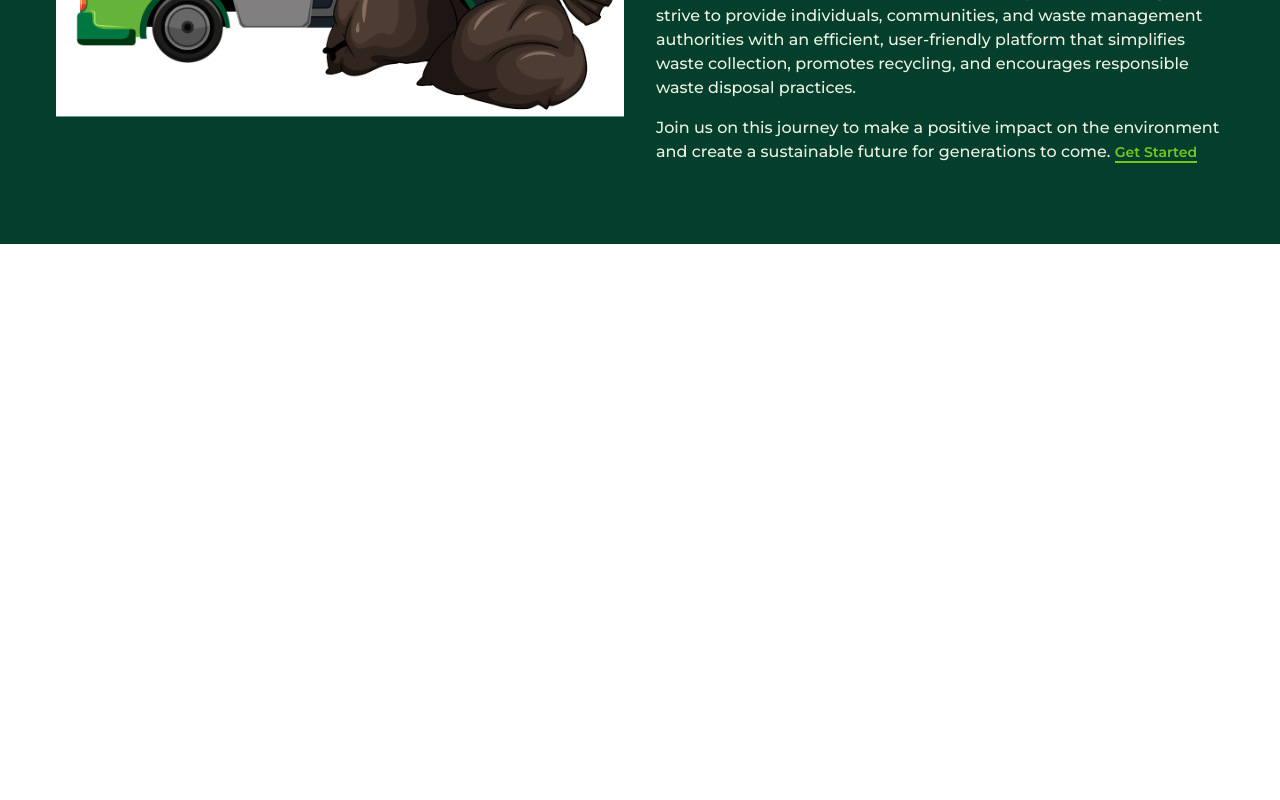
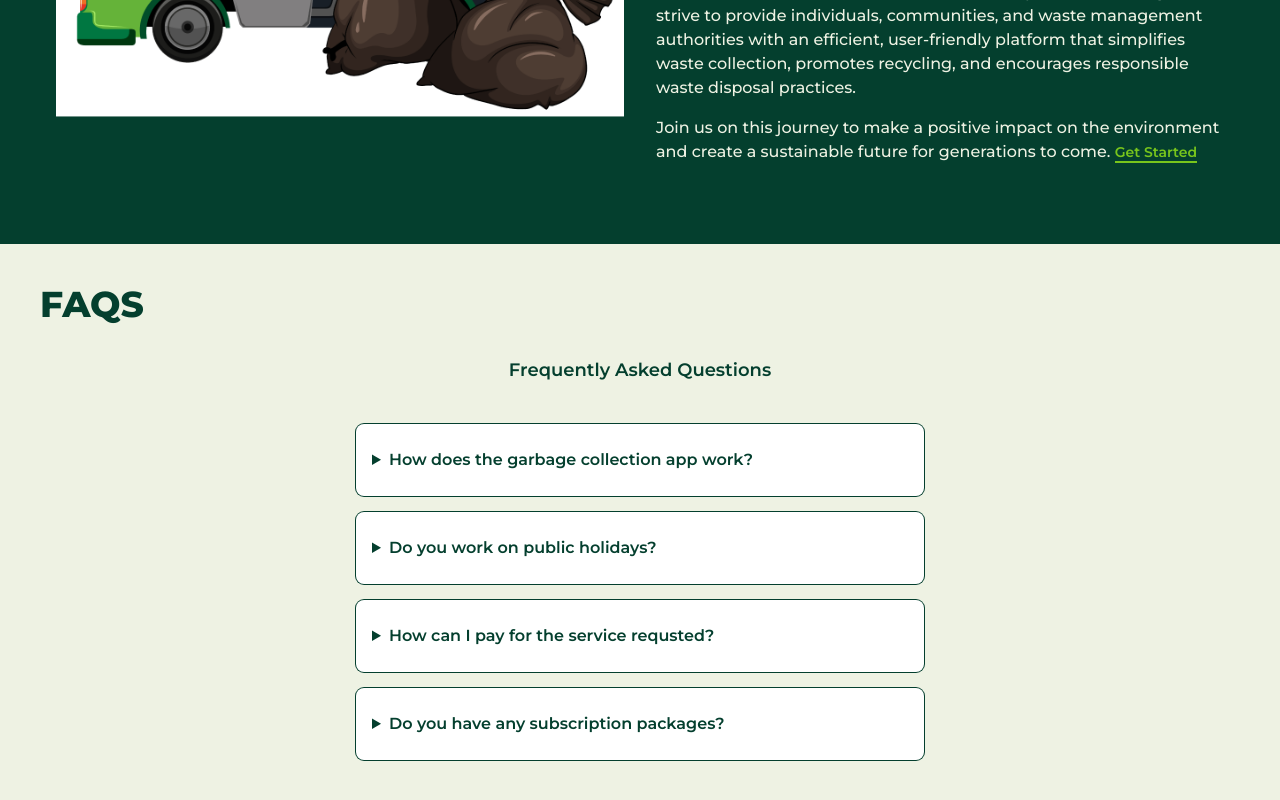
Before and after one commit to dintonharold87/TrashTech, a React (Create React App) app in the folder frontend/: page / in a window 1280 px wide. Shown: the part 905-1705 px from the top of the page. Before the commit the page ends 1149 px from the top, so only its background shows below. Built offline with nearby package versions, Linux system fonts and the light colour scheme.

Commit message:
Added the FAQs section

```diff
--- /dev/null
+++ b/frontend/src/components/Faqs.jsx
@@ -0,0 +1,63 @@
+import React from 'react'
+
+const Faqs = () => {
+  return (
+    <section id="faqs" className="bg-beigeLight p-10">
+      <h2 className="text-3xl md:text-4xl leading-7 text-greenDark uppercase font-sans font-extrabold">
+        FAQS
+      </h2>
+      <div className="flex items-center justify-center">
+        <div className="container flex flex-col justify-center px-4 py-8 mx-auto md:p-8 space-y-2">
+          <p className="text-base md:text-lg font-semibold text-center mb-8 text-greenDark font-sans ">
+            Frequently Asked Questions
+          </p>
+
+          <div className="space-y-4 flex flex-col items-center">
+            <details className="w-full md:w-1/2 rounded-lg ring-1 ring-greenDark bg-white font-sans">
+              <summary className="px-4 py-6 text-greenDark font-semibold text-sm md:text-base">
+                How does the garbage collection app work?
+              </summary>
+              <p className="px-4 py-6 pt-0 ml-4 -mt-4 text-greenMoss text-sm md:text-base font-medium">
+                Our app simplifies garbage collection by providing a
+                user-friendly platform for scheduling pickups, tracking
+                collection progress, and receiving notifications. Users can
+                easily request waste collection at their preferred time and
+                location, making the process hassle-free.
+              </p>
+            </details>
+            <details className="w-full md:w-1/2 rounded-lg ring-1 ring-greenDark bg-white font-sans">
+              <summary className="px-4 py-6 text-greenDark font-semibold text-sm md:text-base">
+                Do you work on public holidays?
+              </summary>
+              <p className="px-4 py-6 pt-0 ml-4 -mt-4 text-greenMoss text-sm md:text-base font-medium">
+                No, we respect public holidays as we also give our stuff a
+                chance to rest.
+              </p>
+            </details>
+            <details className="w-full md:w-1/2 rounded-lg ring-1 ring-greenDark bg-white font-sans">
+              <summary className="px-4 py-6 text-greenDark font-semibold text-sm md:text-base">
+                How can I pay for the service requsted?
+              </summary>
+              <p className="px-4 py-6 pt-0 ml-4 -mt-4 text-greenMoss text-sm md:text-base font-medium">
+                You can pay when the truck driver comes to perform the service.
+                Alternatively you can send money via mobile money indicating the
+                service you are paying for.
+              </p>
+            </details>
+            <details className="w-full md:w-1/2 rounded-lg ring-1 ring-greenDark bg-white font-sans">
+              <summary className="px-4 py-6 text-greenDark font-semibold text-sm md:text-base">
+                Do you have any subscription packages?
+              </summary>
+              <p className="px-4 py-6 pt-0 ml-4 -mt-4 text-greenMoss text-sm md:text-base font-medium">
+                Yes, we offer subscription packages which lasts for six months
+                with a discount.
+              </p>
+            </details>
+          </div>
+        </div>
+      </div>
+    </section>
+  );
+}
+
+export default Faqs
--- a/frontend/src/pages/Home.jsx
+++ b/frontend/src/pages/Home.jsx
@@ -1,11 +1,13 @@
 import React from "react";
 import HeroSection from "../components/HeroSection";
 import About from "../components/About";
+import Faqs from "../components/Faqs"
 const Home = () => {
   return (
     <>
       <HeroSection />
       <About />
+      <Faqs />
     </>
   );
 };
```
